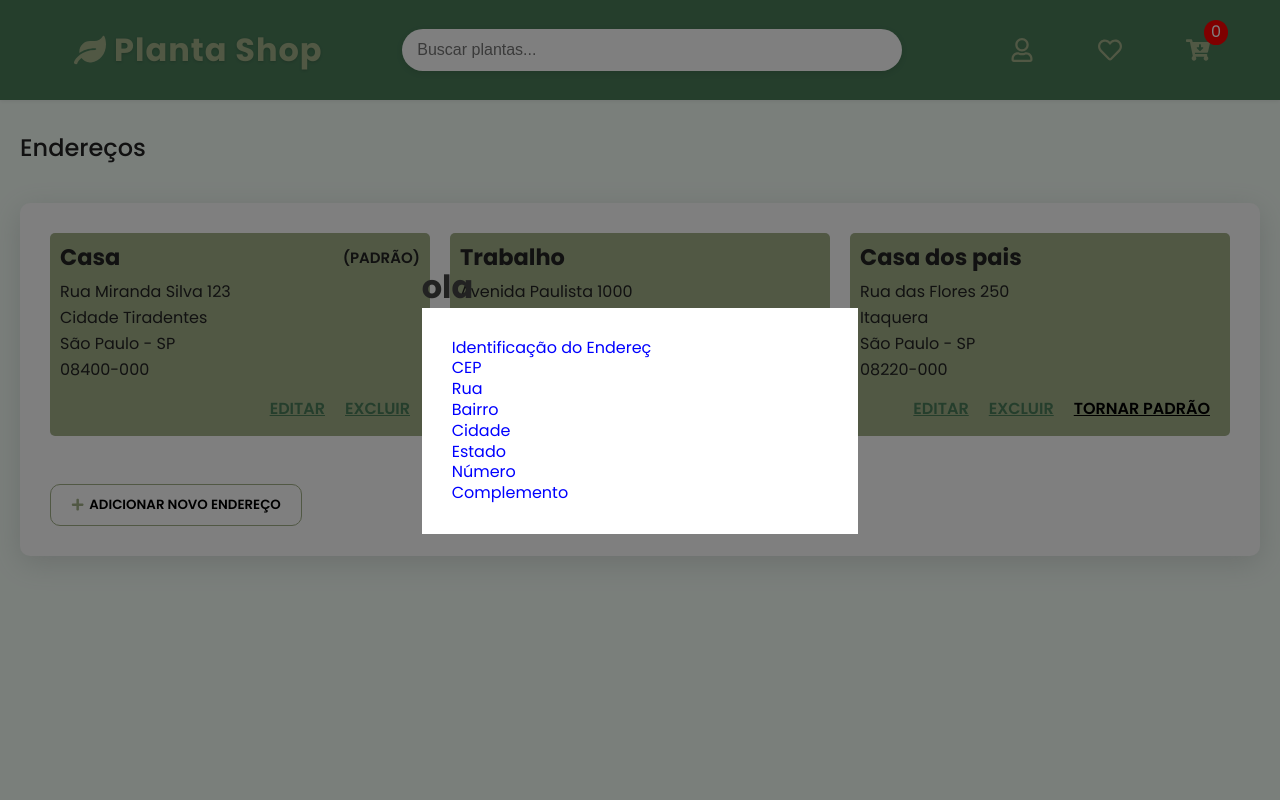
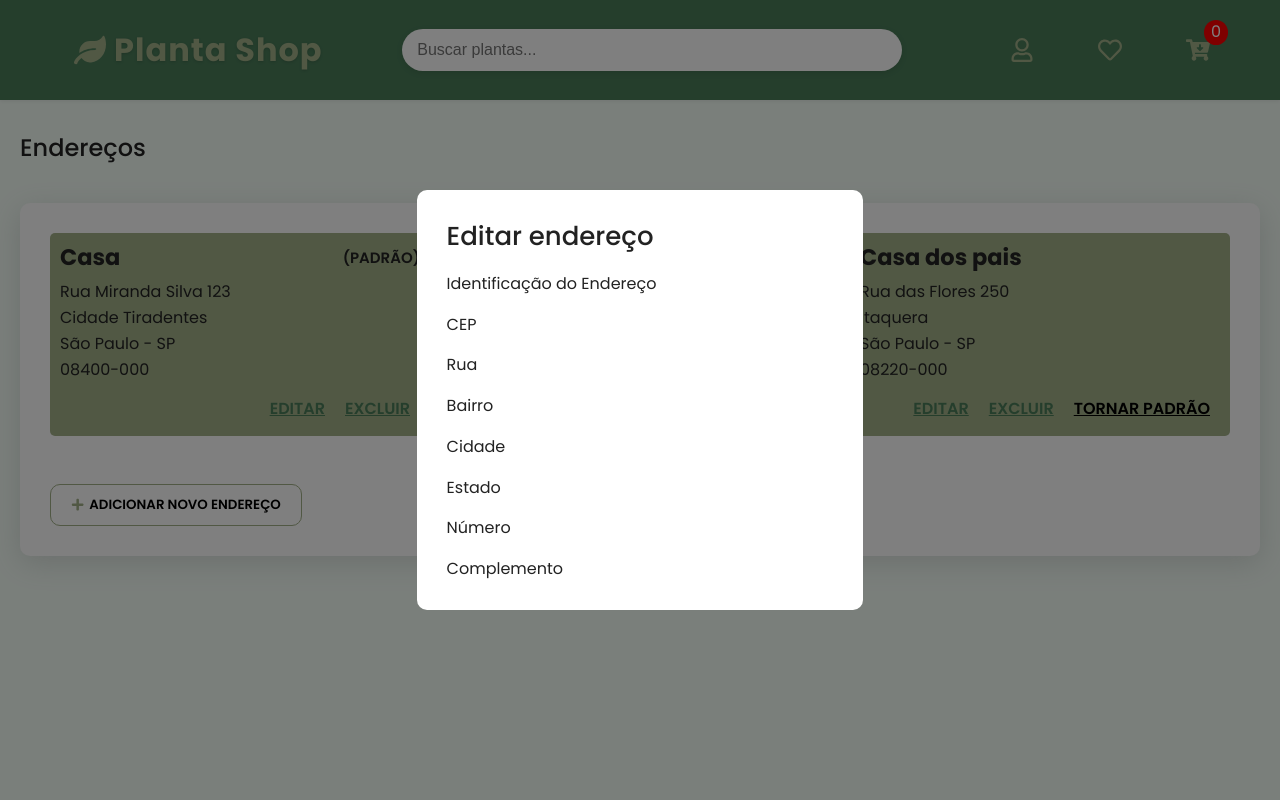
Before and after one commit to DiogoIV/My_store, a React (Vite) app: page /minha-conta/enderecos in a window 1280 px wide. Both pictures are taken after a click on the button "ADICIONAR NOVO ENDEREÇO". Shown: the top 800 px of the page. Built offline with nearby package versions, Linux system fonts and the light colour scheme.

Commit message:
set
part 2

```diff
--- a/src/pages/Perfil/Enderecos/Enderecos.jsx
+++ b/src/pages/Perfil/Enderecos/Enderecos.jsx
@@ -168,15 +168,18 @@ function Enderecos() {
 
 
                 <div className='container-modal-enderecos'>
+
                     <div className='modal-enderecos'>
 
-                        <h1>ola</h1>
+
 
                         <form action="" className='form-modal-enderecos'>
 
+                            <h1>Editar endereço</h1>
+
                             <div className='campo-identificacao'>
 
-                                <label htmlFor="identificacao">Identificação do Endereç
+                                <label htmlFor="identificacao">Identificação do Endereço
                                 </label>
 
                                 <input type="text" id="identificacao" />
--- a/src/pages/Perfil/Enderecos/enderecos.css
+++ b/src/pages/Perfil/Enderecos/enderecos.css
@@ -147,6 +147,7 @@ button > .icon-add {
 }
 
 .modal-enderecos {
+
     position: relative;
     z-index: 1;
 }
@@ -163,8 +164,19 @@ button > .icon-add {
 }
 
 .form-modal-enderecos {
+    display: flex;
+    flex-direction: column;
+    gap: 20px;
+
+    width: 100%;
     background-color: white;
-    color: blue;
+    border-radius: 10px;
 
     padding: 30px;
 }
+
+
+.form-modal-enderecos h1 {
+    font-size: 26px;
+    font-weight: 500;
+}
```
